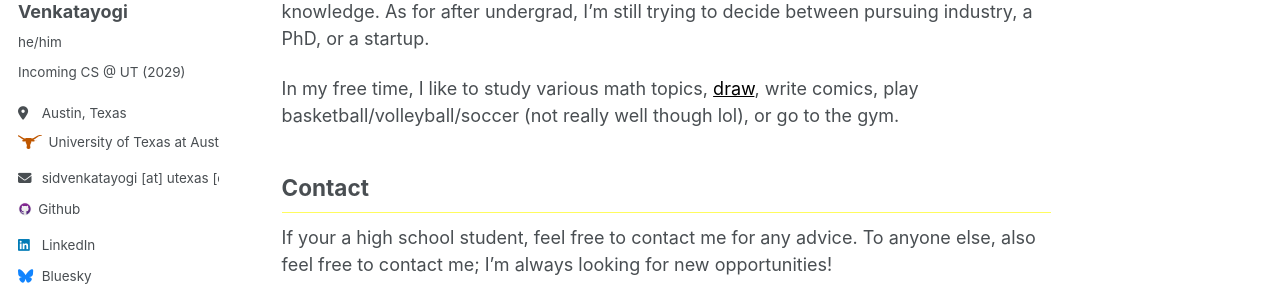
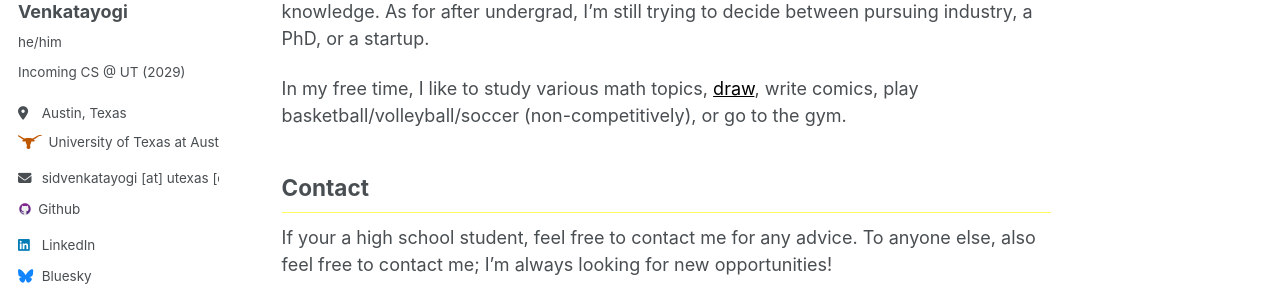
Before and after one commit to sidvenkatayogi/sidvenkatayogi.github.io, a Jekyll site: the page built from _pages/about.md, in a window 1280 px wide and 1151 px high. Shown: the part 305-603 px from the top of the window. Built offline with Jekyll 4.4.1, drawn with Linux system fonts in a browser that asks for light colours.

Commit message:
about edit

```diff
--- a/_pages/about.md
+++ b/_pages/about.md
@@ -10,7 +10,7 @@ redirect_from:
 ## About Me
 Welcome! I'm an incoming freshman and computer science student at UT Austin. I'm interested in exploring many computer science/programming topics, but some that I'm currently interested in are Computer Vision, Natural Language Processing, and Graphics. Once I start school in the fall, I'm aiming to improve my fundamental theoretical CS knowledge. As for after undergrad, I'm still trying to decide between pursuing industry, a PhD, or a startup.
 
-In my free time, I like to study various math topics, [draw](/art), write comics, play basketball/volleyball/soccer (not really well though lol), or go to the gym.
+In my free time, I like to study various math topics, [draw](/art), write comics, play basketball/volleyball/soccer (non-competitively), or go to the gym.
 
 ## Contact
 If your a high school student, feel free to contact me for any advice. To anyone else, also feel free to contact me; I'm always looking for new opportunities!
```
